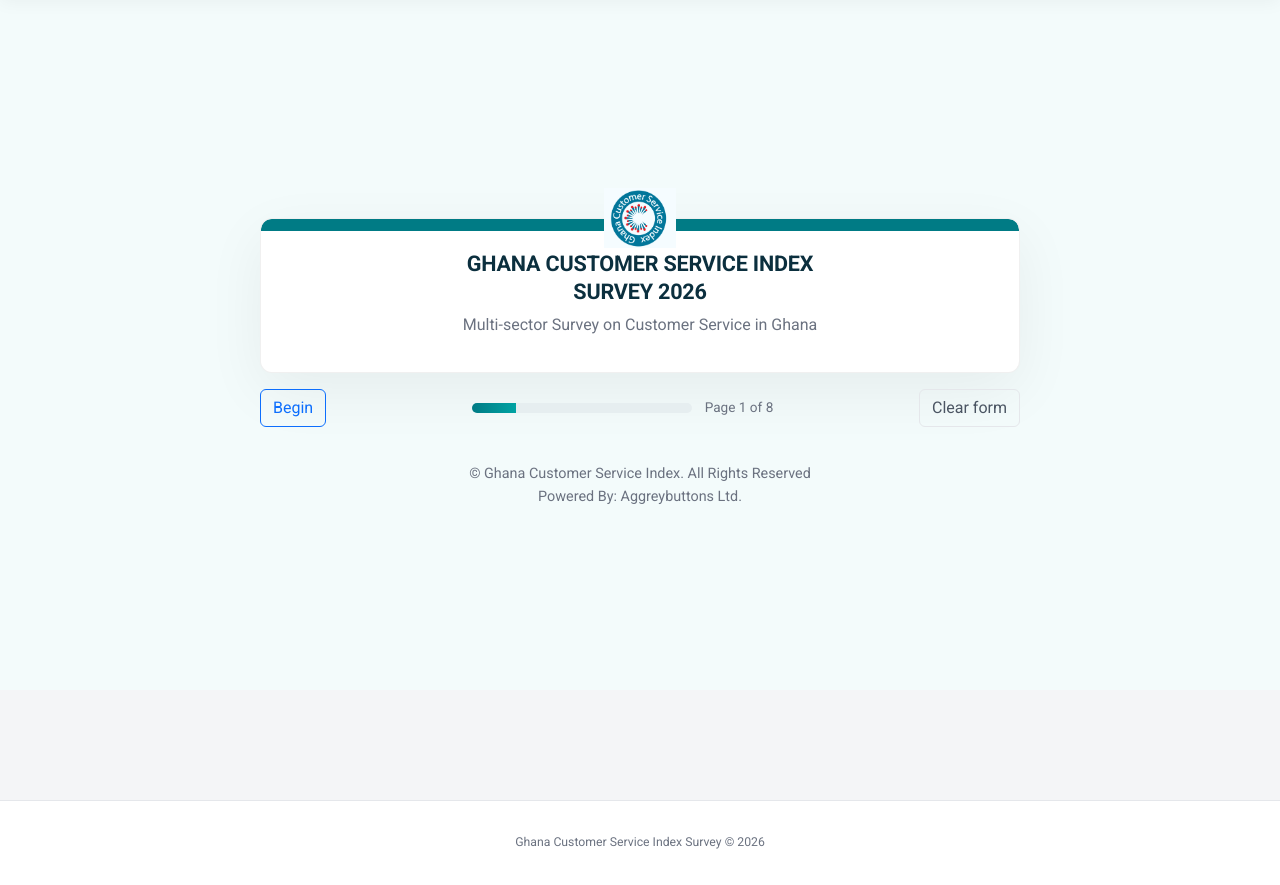
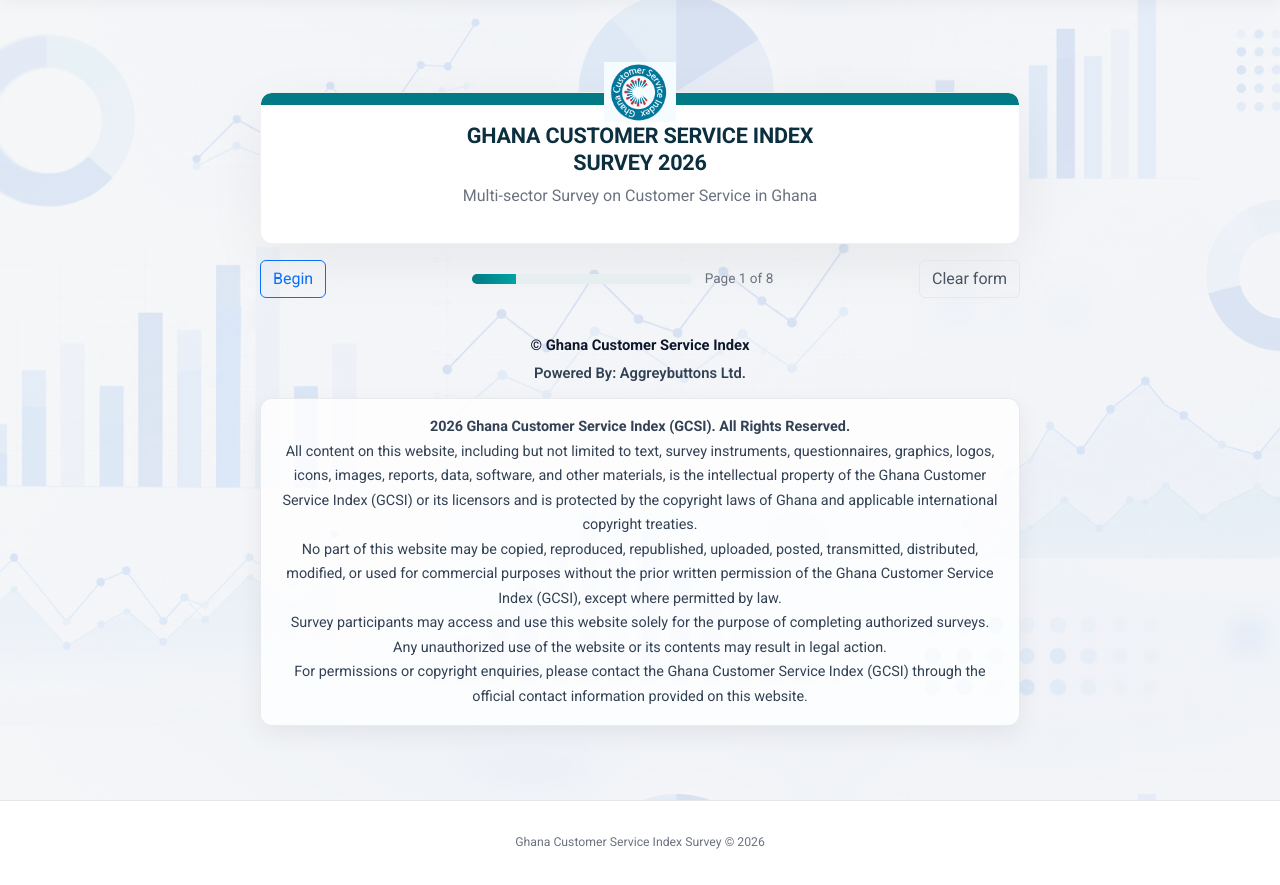
Before and after one commit to simon-aggreybuttons/survey, a Django app: page /survey/ in a window 1280 px wide. Shown: the part 74-959 px from the top of the page. Run offline with Django 5.2, Linux system fonts and the light colour scheme; data that the repository does not hold is empty.

Commit message:
UI polish: favicon, footer copyright, and homepage background

```diff
--- a/static/css/style.css
+++ b/static/css/style.css
@@ -60,6 +60,8 @@
   min-height: 100vh;
   -webkit-font-smoothing: antialiased;
   -moz-osx-font-smoothing: grayscale;
+  font-weight: 400;
+  background: linear-gradient(rgba(244, 245, 247, 0.88), rgba(244, 245, 247, 0.88)), url('/static/bg.png') center/cover no-repeat fixed;
 }
 
 /* ============================================
@@ -67,8 +69,8 @@
    ============================================ */
 
 h1, h2, h3, h4, h5, h6 {
-  font-weight: 600;
-  line-height: 1.3;
+  font-weight: 700;
+  line-height: 1.25;
   letter-spacing: -0.01em;
   color: var(--primary-text);
 }
@@ -1292,7 +1294,7 @@
   display: flex;
   align-items: center;
   justify-content: center;
-  background: #f3fbfb;
+  background: transparent;
   padding: 3.5rem 1rem;
 }
 .start-landing__inner {
@@ -1316,7 +1318,59 @@
 .home-progress__bar { width:220px; height:10px; background:#e6eef0; border-radius:999px; overflow:hidden; }
 .home-progress__fill { height:100%; background:linear-gradient(90deg,#007b85,#00a3a3); }
 .home-progress__meta { font-size:0.85rem; color:var(--secondary-text); }
-.home-footer { margin-top:2.2rem; font-size:0.9rem; color:var(--secondary-text); }
+.home-footer {
+  margin-top: 2.2rem;
+  font-size: 0.92rem;
+  color: var(--secondary-text);
+  text-align: center;
+}
+
+.home-footer__brand {
+  font-weight: 700;
+  color: #0f172a;
+  margin-bottom: 0.3rem;
+}
+
+.home-footer__credit {
+  font-weight: 600;
+  color: #334155;
+  margin-bottom: 0.8rem;
+}
+
+.home-footer__copyright {
+  margin: 0 auto;
+  padding: 1rem 1.15rem;
+  border: 1px solid rgba(15, 23, 42, 0.08);
+  border-radius: 12px;
+  background: rgba(255, 255, 255, 0.8);
+  box-shadow: 0 8px 24px rgba(15, 23, 42, 0.06);
+  line-height: 1.7;
+  font-size: 0.9rem;
+  color: #334155;
+  max-width: 900px;
+}
+
+.question-meta,
+.question-description,
+.answer-label,
+.page-indicator,
+.footer-left a,
+.footer-right button,
+.mini-progress__meta {
+  font-weight: 600;
+}
+
+.question-card .form-control,
+.question-card .form-select,
+.question-card .btn,
+.question-card .answer-item {
+  font-weight: 500;
+}
+
+@media (max-width:700px) {
+  .home-controls { flex-direction:column; gap:0.6rem; }
+  .home-progress__bar { width:160px; }
+}
 
 @media (max-width:700px) {
   .home-controls { flex-direction:column; gap:0.6rem; }
--- a/survey/templates/survey/start.html
+++ b/survey/templates/survey/start.html
@@ -28,7 +28,17 @@
       <a class="btn btn-outline-secondary" href="#">Clear form</a>
     </div>
 
-    <div class="home-footer">© Ghana Customer Service Index. All Rights Reserved<br>Powered By: Aggreybuttons Ltd.</div>
+    <div class="home-footer">
+      <div class="home-footer__brand">© Ghana Customer Service Index</div>
+      <div class="home-footer__credit">Powered By: Aggreybuttons Ltd.</div>
+      <div class="home-footer__copyright">
+        <strong>2026 Ghana Customer Service Index (GCSI). All Rights Reserved.</strong><br>
+        All content on this website, including but not limited to text, survey instruments, questionnaires, graphics, logos, icons, images, reports, data, software, and other materials, is the intellectual property of the Ghana Customer Service Index (GCSI) or its licensors and is protected by the copyright laws of Ghana and applicable international copyright treaties.<br>
+        No part of this website may be copied, reproduced, republished, uploaded, posted, transmitted, distributed, modified, or used for commercial purposes without the prior written permission of the Ghana Customer Service Index (GCSI), except where permitted by law.<br>
+        Survey participants may access and use this website solely for the purpose of completing authorized surveys. Any unauthorized use of the website or its contents may result in legal action.<br>
+        For permissions or copyright enquiries, please contact the Ghana Customer Service Index (GCSI) through the official contact information provided on this website.
+      </div>
+    </div>
   </div>
 </div>
 {% endblock %}
--- a/templates/base.html
+++ b/templates/base.html
@@ -5,6 +5,8 @@
   <meta charset="utf-8">
   <meta name="viewport" content="width=device-width, initial-scale=1">
   <title>{% block title %}GCSI Survey{% endblock %}</title>
+  <link rel="icon" type="image/png" href="{% static 'logo.png' %}">
+  <link rel="shortcut icon" type="image/png" href="{% static 'logo.png' %}">
   <link href="https://cdn.jsdelivr.net/npm/bootstrap@5.3.3/dist/css/bootstrap.min.css" rel="stylesheet">
   <link rel="stylesheet" href="https://cdn.jsdelivr.net/npm/bootstrap-icons@1.11.3/font/bootstrap-icons.css">
   <link rel="preconnect" href="https://fonts.googleapis.com">
```
Also changed, not shown: static/bg.png (added).
